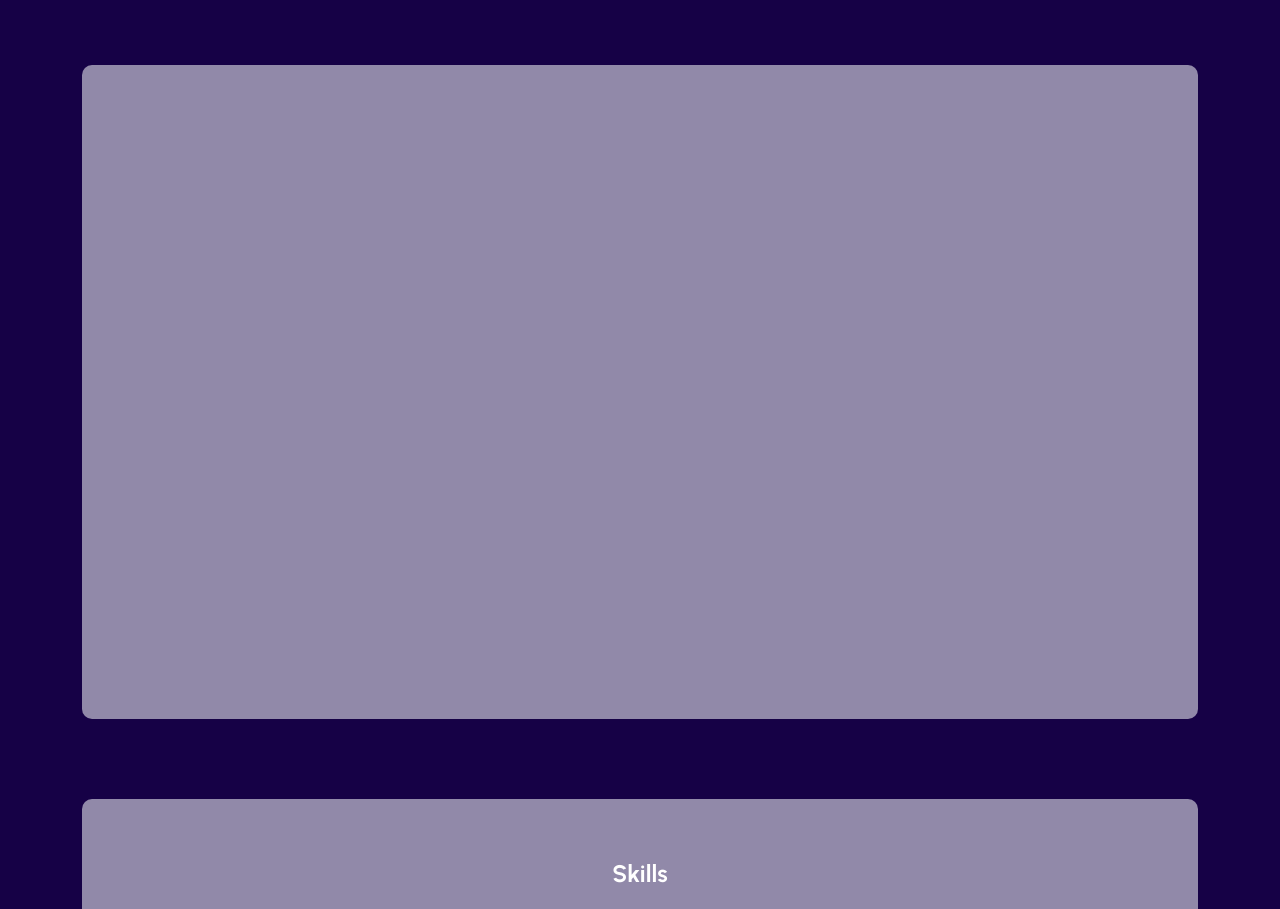
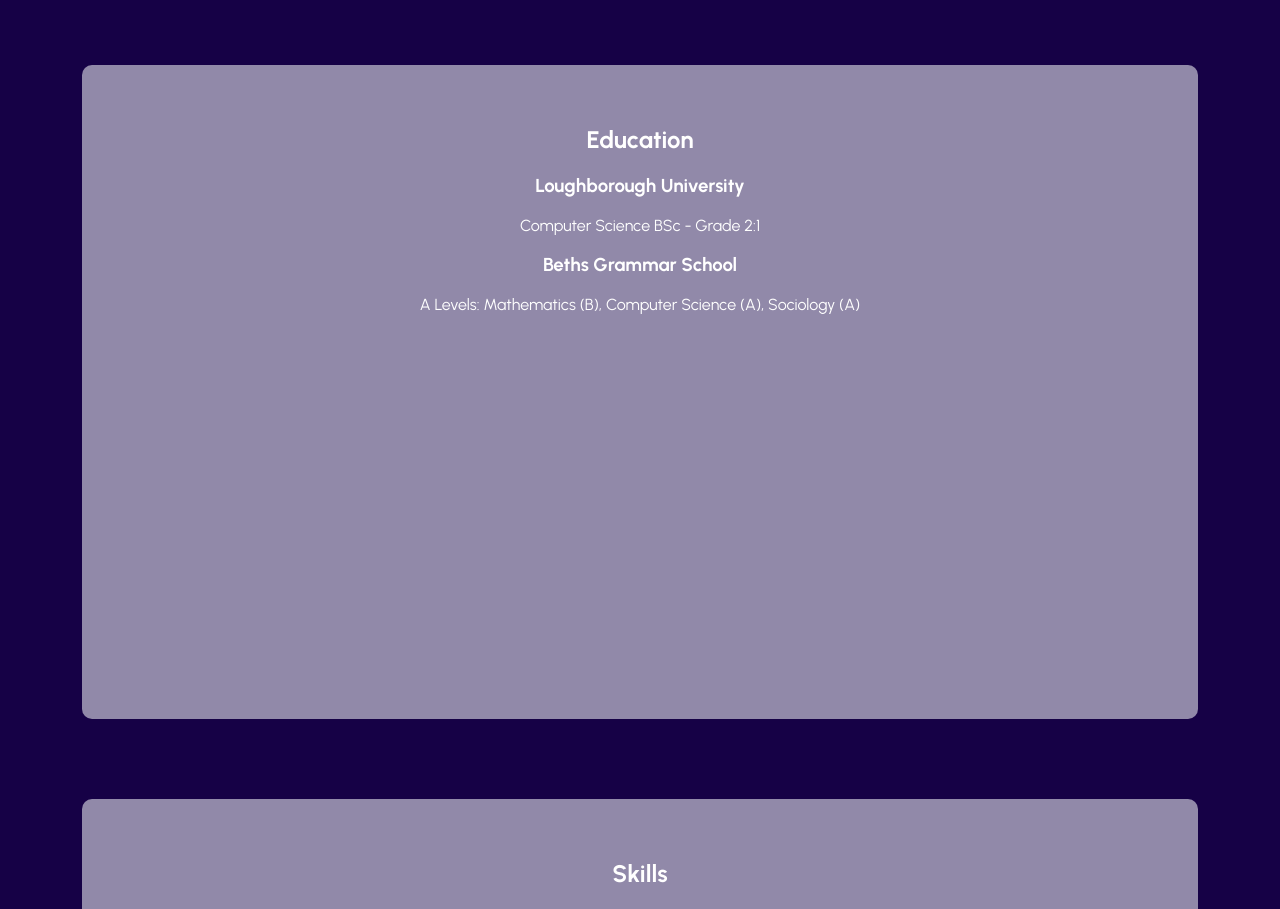
Before and after one commit to iruobej/portfolio, a React (Vite) app: page / in a window 1280 px wide. Shown: the part 1640-2549 px from the top of the page. Built offline with nearby package versions, Linux system fonts and the light colour scheme.

Commit message:
added to education

```diff
--- a/src/App.jsx
+++ b/src/App.jsx
@@ -123,7 +123,11 @@
           </div>
         </section>
         <section id="education">
-
+          <h2>Education</h2>
+          <h3>Loughborough University</h3>
+          <p>Computer Science BSc - Grade 2:1</p>
+          <h3>Beths Grammar School</h3>
+          <p>A Levels: Mathematics (B), Computer Science (A), Sociology (A)</p>
         </section>
         <section id="skills">
           <h2>Skills</h2>
```
